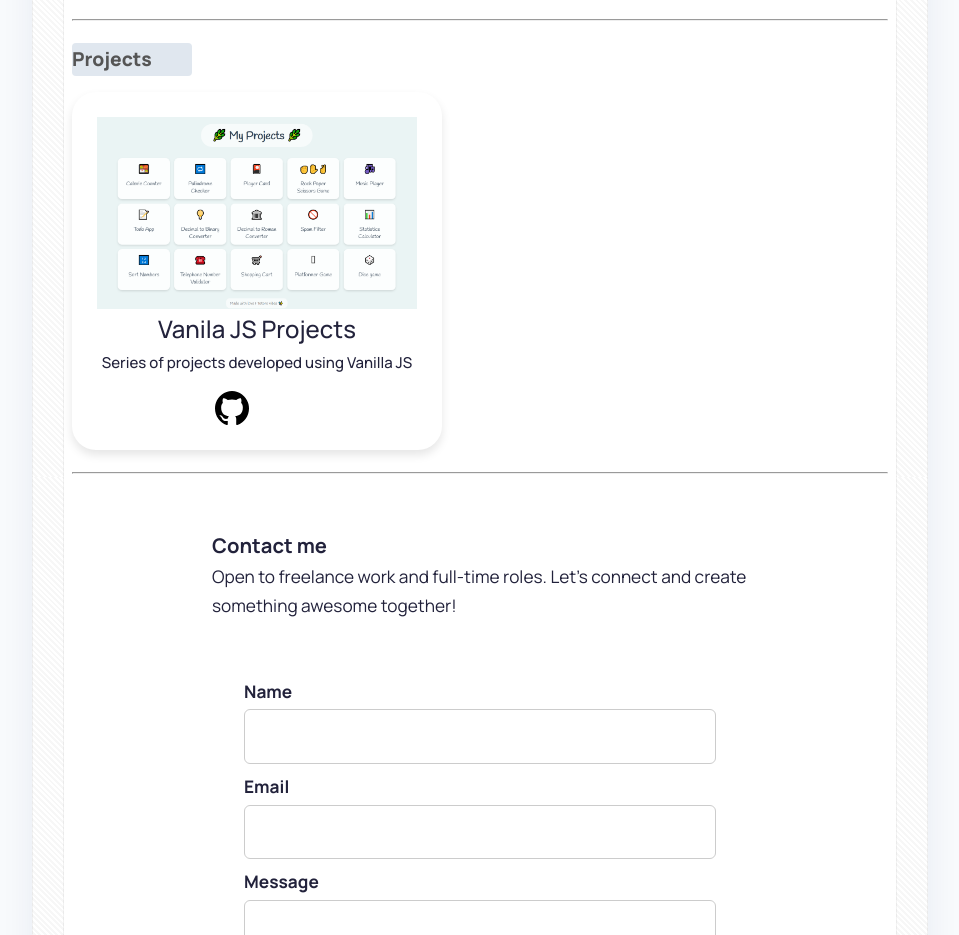
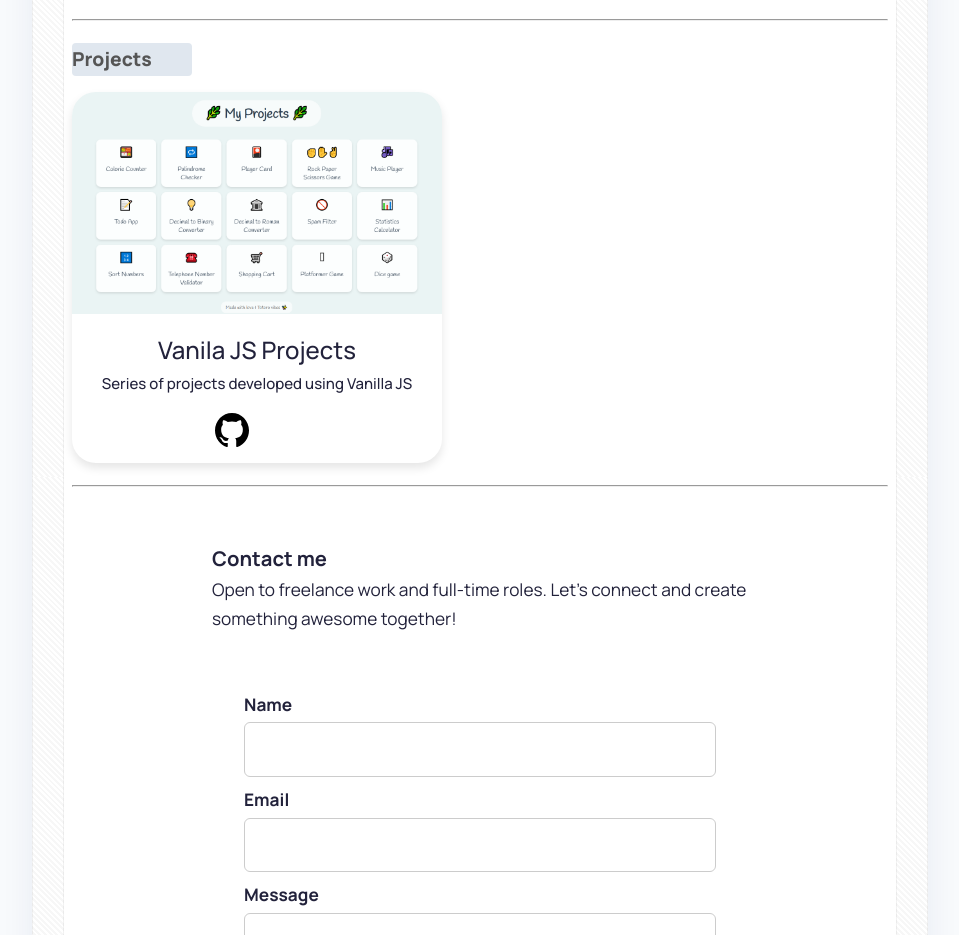
Before and after one commit to Danish030/Danish, a plain HTML site: page index.html in a window 1280 px wide. Shown: the part 1123-2058 px from the top of the page, without its empty margins (160-1119 px from the left). Drawn offline with nearby package versions, Linux system fonts and the light colour scheme.

Commit message:
improved card design

```diff
--- a/style.css
+++ b/style.css
@@ -163,6 +163,7 @@ h6 {
 .profile {
   width: 100%;
   max-width: 370px;
+  border-radius: 24px 24px 0 0;
 }
 
 /* Profile Image Styling */
@@ -363,7 +364,7 @@ figcaption {
   background-color: #fff;
   box-shadow: 0 5px 10px rgba(0, 0, 0, 0.1);
   border-radius: 24px;
-  padding: 25px;
+
 }
 
 
@@ -371,7 +372,8 @@ figcaption {
 .card .text {
   display: flex;
   flex-direction: column;
-  align-items: center;
+  text-align: center;
+  padding: 16px;
 }
 
 .text .project-name{
@@ -386,7 +388,7 @@ figcaption {
 .card .media-buttons {
   display: flex;
   align-items: center;
-  margin-top: 15px;
+  margin-bottom: 16px;
 }
 
 .media-buttons .link {
```
